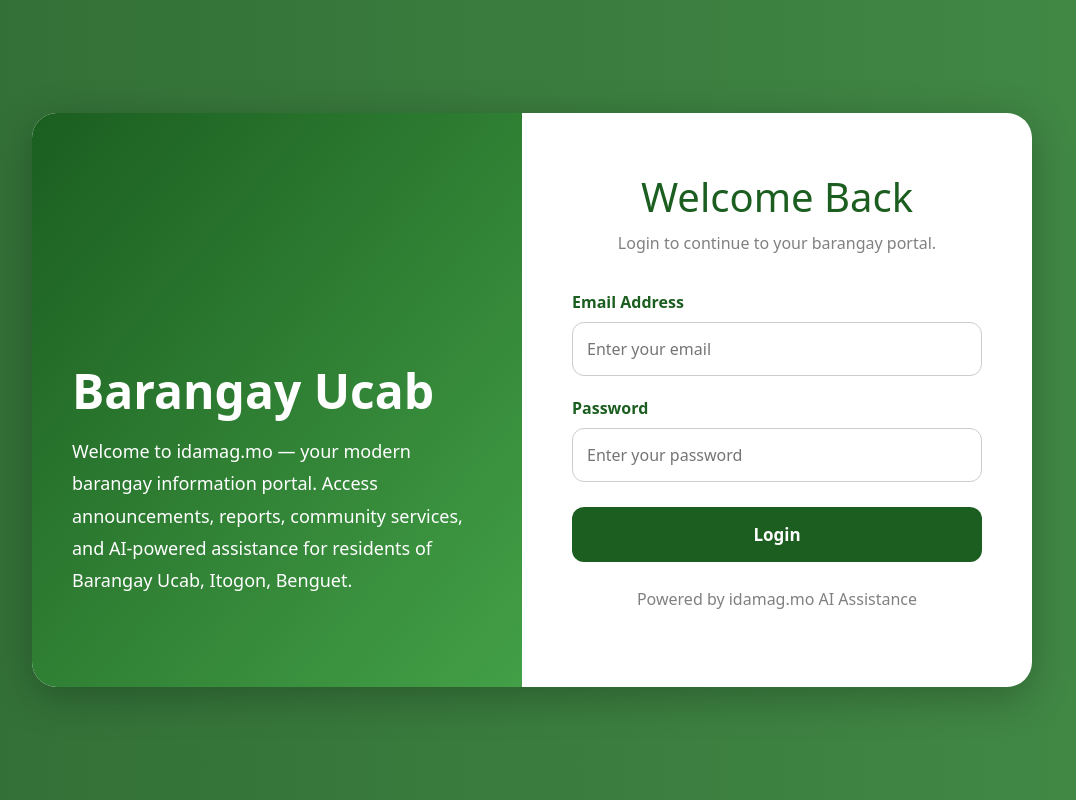
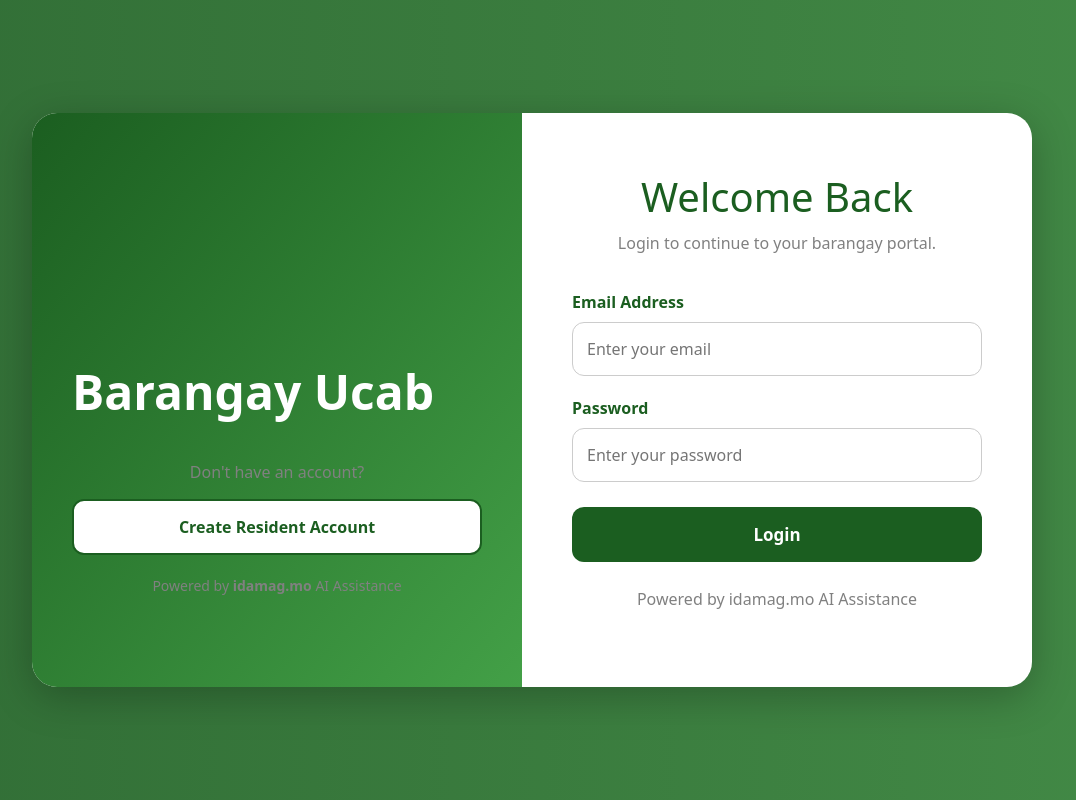
Before and after one commit to godiozarah/idamag-mo, a React (Vite) app: page /login in a window 1280 px wide. Shown: the whole page, without its empty margins (108-1184 px from the left). Built offline with nearby package versions, Linux system fonts and the light colour scheme; no server answers.

Commit message:
Add register button to login page

```diff
--- a/src/pages/Login.jsx
+++ b/src/pages/Login.jsx
@@ -8,7 +8,7 @@ import {
 } from "firebase/firestore";
 
 import Swal from "sweetalert2";
-
+import { Link } from "react-router-dom";
 import {
   auth,
   db
@@ -161,18 +161,50 @@ export default function Login() {
             Barangay Ucab
           </h1>
 
-          <p
-            style={{
-              fontSize: "18px",
-              lineHeight: "1.8"
-            }}
-          >
-            Welcome to idamag.mo — your modern barangay
-            information portal. Access announcements,
-            reports, community services, and AI-powered
-            assistance for residents of Barangay Ucab,
-            Itogon, Benguet.
-          </p>
+          <div
+  style={{
+    marginTop: "25px",
+    textAlign: "center"
+  }}
+>
+  <p
+    style={{
+      color: "gray",
+      marginBottom: "15px"
+    }}
+  >
+    Don't have an account?
+  </p>
+
+  <Link
+    to="/register"
+    style={{
+      display: "inline-block",
+      width: "100%",
+      padding: "14px",
+      backgroundColor: "white",
+      color: "#1B5E20",
+      border: "2px solid #1B5E20",
+      borderRadius: "12px",
+      fontSize: "16px",
+      fontWeight: "bold",
+      textDecoration: "none",
+      transition: "0.3s ease"
+    }}
+  >
+    Create Resident Account
+  </Link>
+
+  <p
+    style={{
+      marginTop: "20px",
+      color: "gray",
+      fontSize: "14px"
+    }}
+  >
+    Powered by <strong>idamag.mo</strong> AI Assistance
+  </p>
+</div>
 
         </div>
 
```
